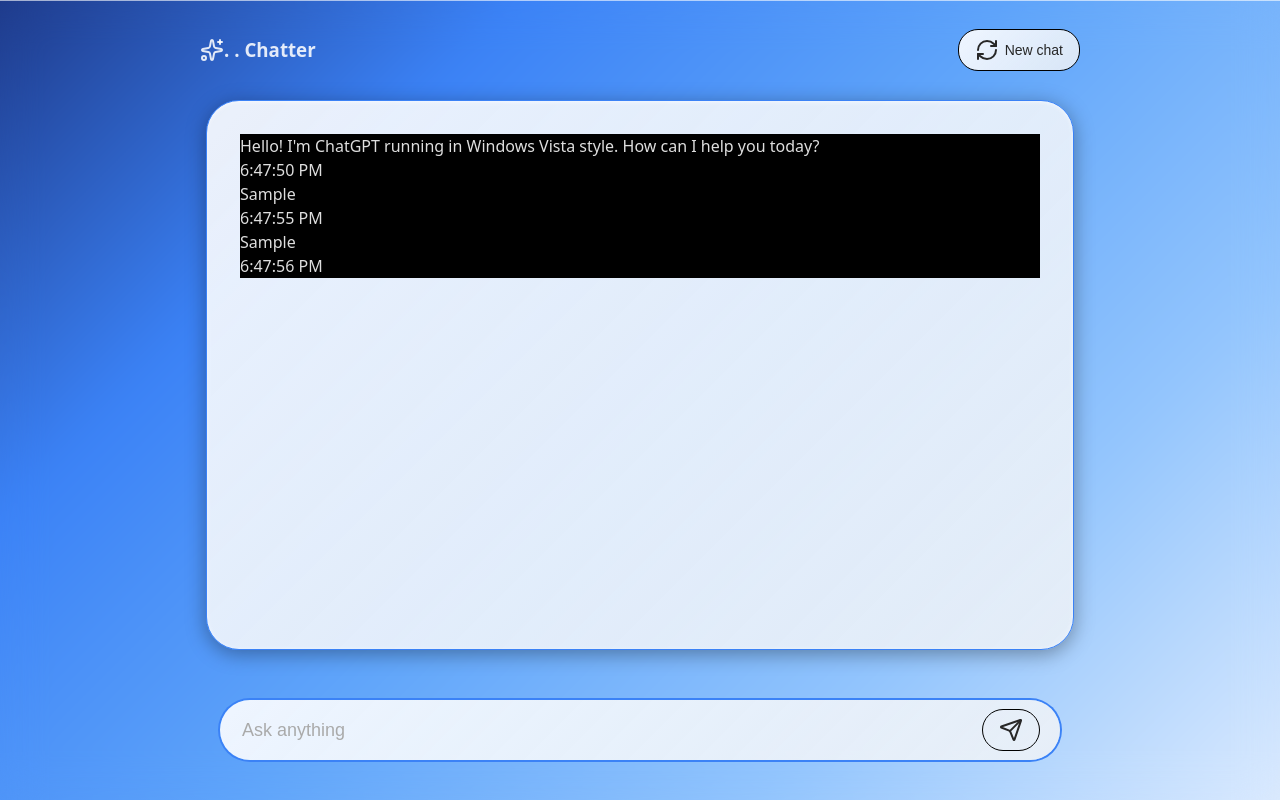
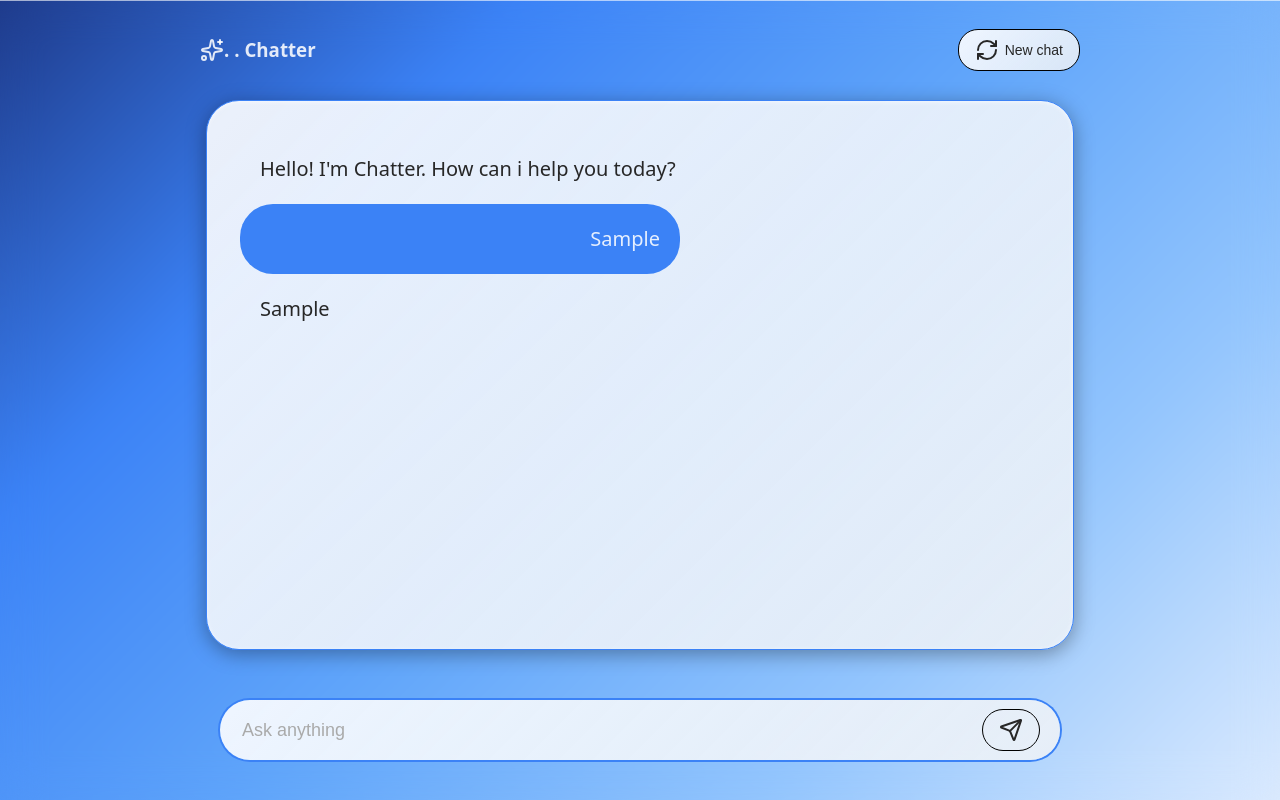
Before and after one commit to Ahlawat23/RagExperiments, a React (Vite) app in the folder FrontEnd/: page / in a window 1280 px wide. Both pictures are taken after typing "Sample" into the empty fields and a click on the button 1011 px from the left and 730 px from the top of the page. Built offline with nearby package versions, Linux system fonts and the light colour scheme.

Commit message:
before use cursor

```diff
--- a/FrontEnd/src/components/Interface.jsx
+++ b/FrontEnd/src/components/Interface.jsx
@@ -8,7 +8,7 @@ import {MessageUI} from "./Message.jsx";
 const initialMessages = [
   {
     id: 1,
-    text: "Hello! I'm ChatGPT running in Windows Vista style. How can I help you today?",
+    text: "Hello! I'm Chatter. How can i help you today?",
     isUser: false,
     timestamp: new Date().toLocaleTimeString(),
   },
--- a/FrontEnd/src/components/Message.jsx
+++ b/FrontEnd/src/components/Message.jsx
@@ -4,10 +4,16 @@ import './style/message.css'
 export function MessageUI({message, isUser, timestamp}){
     return(
         <>
-        <div class="messageBox">
+        {isUser? ( // USER
+        <div class="user-message">
             <div class="message-text">{message}</div>
-            <div class="message-timestamp">{timestamp}</div>
         </div>
+
+        ):( //AI RESPONSE
+        <div class="bot-message">
+            <div class="bot-text">{message}</div>
+        </div>
+        )}
         </>
     );
 }
--- a/FrontEnd/src/components/style/message.css
+++ b/FrontEnd/src/components/style/message.css
@@ -1,3 +1,24 @@
-.messageBox{
-    background-color: black;
+.user-message{
+    right: 0;
+
+    width: 400px;
+    border-radius: 33px;
+    background: var(--accent-color-active);
+    padding: 20px;
 }
+
+.message-text {
+    text-align: right;
+    font-size: 20px;
+}
+
+.bot-message{
+    background: transparent;
+    padding: 20px;
+}
+
+.bot-text {
+    color: var(--text-color);
+    text-align: left;
+    font-size: 20px;
+}
```
